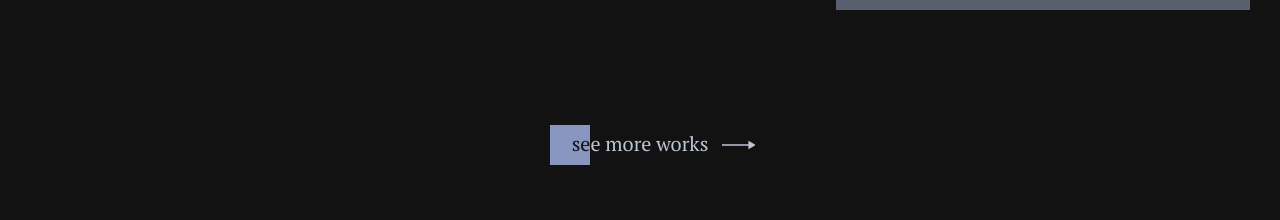
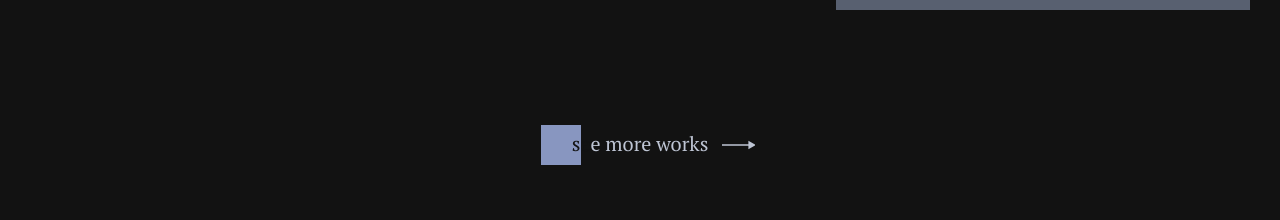
Before and after one commit to KaterynaDovzhenko/portfolio-adapt-2.0, a website: page index.html in a window 1280 px wide. Shown: the part 5200-5420 px from the top of the page. Drawn offline with nearby package versions, Linux system fonts and the light colour scheme.

Commit message:
btn__works

```diff
--- a/css/main.css
+++ b/css/main.css
@@ -828,7 +828,7 @@ img {
     height: 40px;
     transform: none;
     top: -5px;
-    left: -115%;
+    left: -165%;
     z-index: -1;
     background-color: var(--third-color);
 
```
